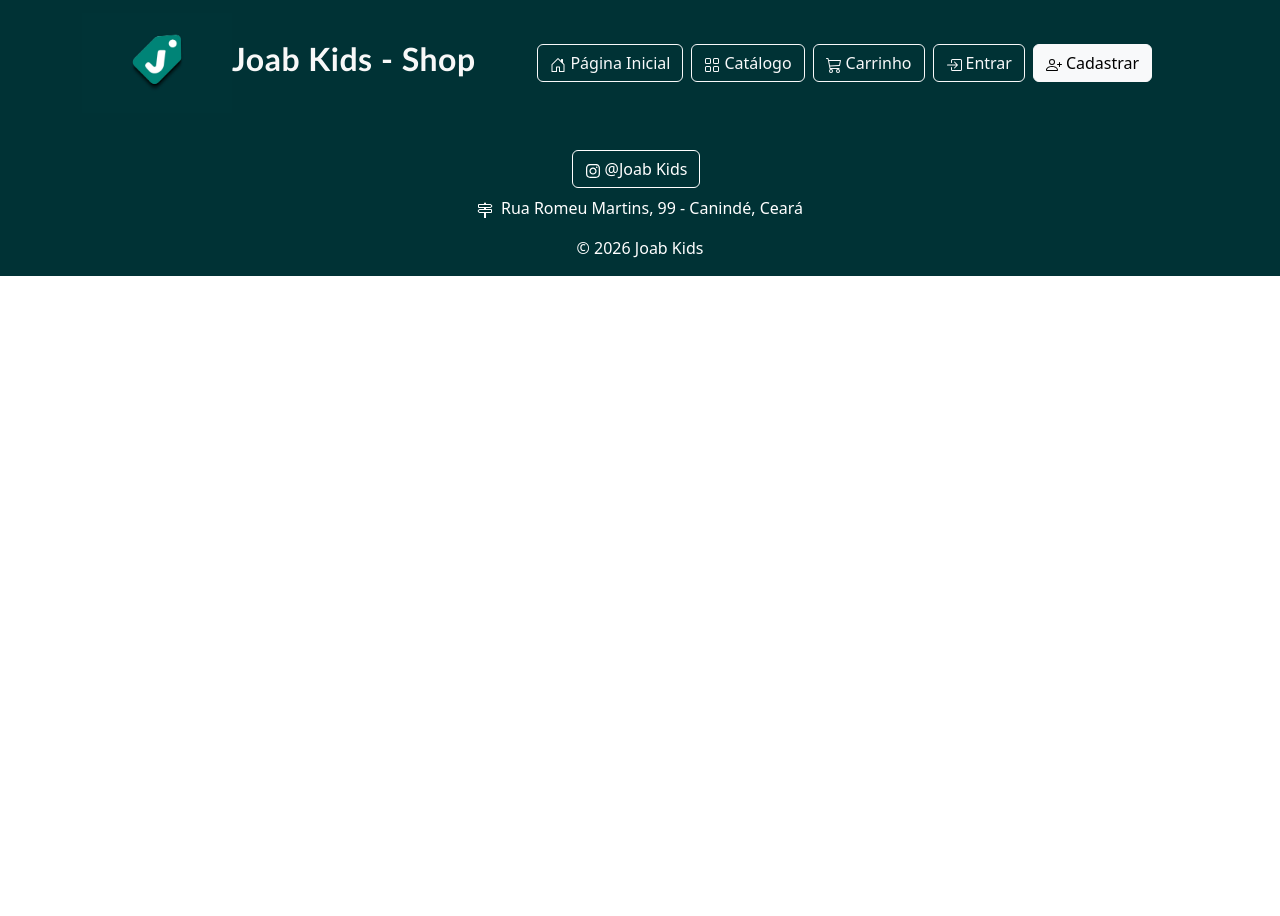
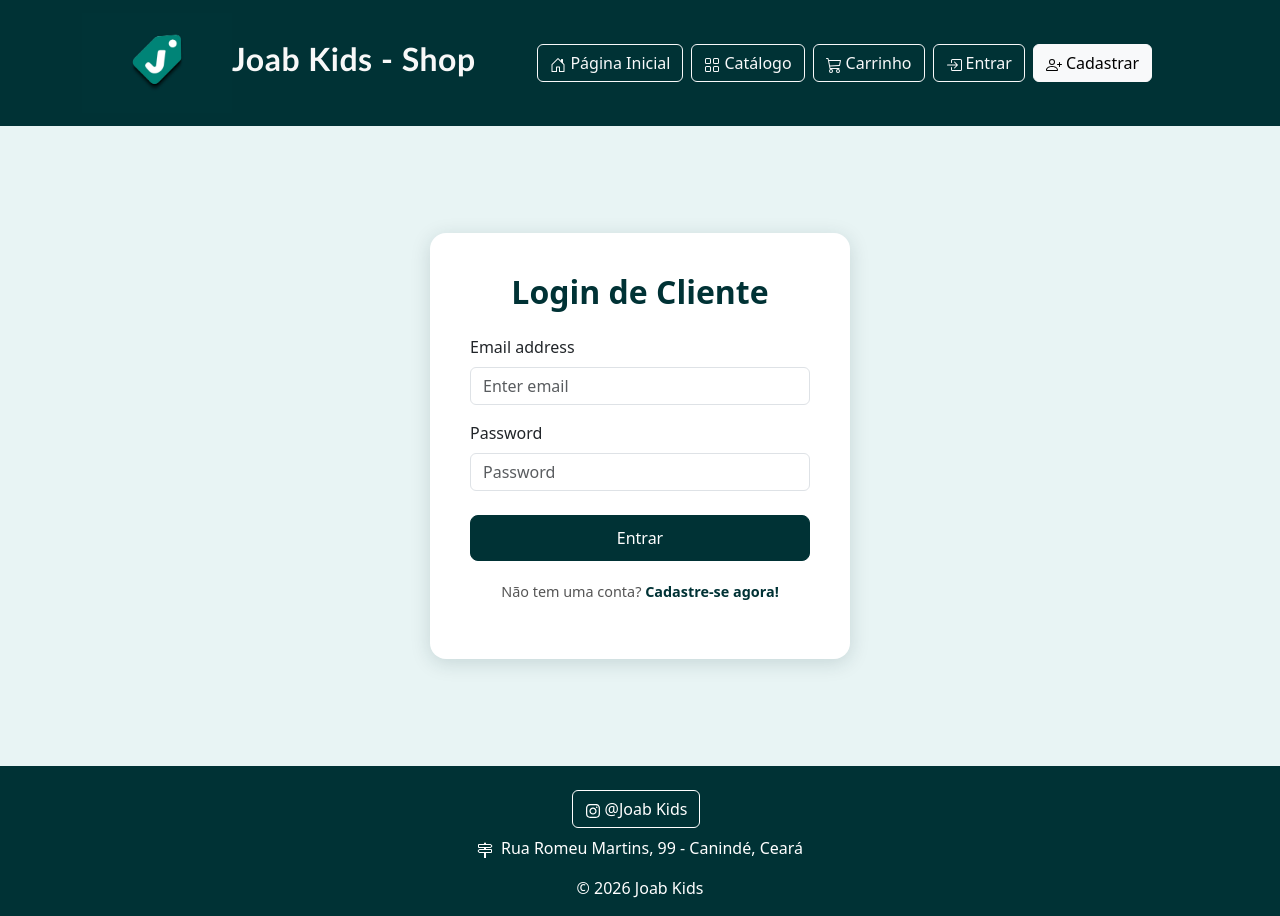
Before and after one commit to lefitano/JoabKids-Market, a React app in the folder frontend/: page /login in a window 1280 px wide. Before the commit the page ends 800 px from the top, so only its background shows below. Built offline with nearby package versions, Linux system fonts and the light colour scheme; the HTML template or start-up script is replaced by a standard one.

Commit message:
feat: criando Login.jsx e Login.css

```diff
--- /dev/null
+++ b/frontend/src/css/Login.css
@@ -0,0 +1,64 @@
+.FormLogin {
+    min-height: 80vh;
+    display: flex;
+    flex-direction: column;
+    align-items: center;
+    justify-content: center;
+    background-color: #e8f4f4;
+    padding: 40px 16px;
+}
+
+.LoginCard {
+    background-color: #fff;
+    padding: 40px;
+    border-radius: 16px;
+    box-shadow: 0 4px 20px rgba(0, 50, 53, 0.15);
+    width: 100%;
+    max-width: 420px;
+}
+
+.TiuloForm {
+    color: #003235;
+    font-weight: 700;
+    text-align: center;
+    margin-bottom: 24px;
+}
+
+.ErroForm {
+    color: #dc3545;
+    text-align: center;
+    font-size: 0.9rem;
+    margin-bottom: 12px;
+}
+
+.LoginCard .btn-primary {
+    background-color: #003235;
+    border-color: #003235;
+    width: 100%;
+    padding: 10px;
+    font-size: 1rem;
+    border-radius: 8px;
+    margin-top: 8px;
+}
+
+.LoginCard .btn-primary:hover {
+    background-color: #005a5e;
+    border-color: #005a5e;
+}
+
+.LoginCard > p {
+    text-align: center;
+    margin-top: 20px;
+    font-size: 0.9rem;
+    color: #555;
+}
+
+.LoginCard > p a {
+    color: #003235;
+    font-weight: 600;
+    text-decoration: none;
+}
+
+.LoginCard > p a:hover {
+    text-decoration: underline;
+}
--- a/frontend/src/pages/Login.jsx
+++ b/frontend/src/pages/Login.jsx
@@ -1,8 +1,47 @@
+import Button from 'react-bootstrap/Button';
+import Form from 'react-bootstrap/Form';
+import {useState} from 'react';
+import {Link, useNavigate} from 'react-router-dom';
+import  '../css/Login.css';
+
+
 export default function Login(){
+    const[email, setEmail] = useState('');
+    const[senha, setSenha] = useState('');
+    const[erro, setErro] = useState('');
+    const navigate = useNavigate();
+
+    function handleSubmit(e){
+        e.preventDefault();
+        setErro('');
+        if (!email || !senha){
+            setErro('Preencha os campos');
+            return;
+        }
+        navigate('/');
+    }
     return(
-        <>
+        <div className="FormLogin">
+            <div className="LoginCard">
+                <h2 className='TiuloForm'>Login de Cliente</h2>
+                {erro && <p className="ErroForm">{erro}</p>}
+                <Form onSubmit={handleSubmit}>
+                    <Form.Group className="mb-3" controlId="formBasicEmail">
+                        <Form.Label>Email address</Form.Label>
+                        <Form.Control type="email" value={email} onChange={(e) => setEmail(e.target.value)} placeholder="Enter email" />
+                    </Form.Group>
 
-        </>
+                    <Form.Group className="mb-3" controlId="formBasicPassword">
+                        <Form.Label>Password</Form.Label>
+                        <Form.Control type="password" value={senha} onChange={(e) => setSenha(e.target.value)} placeholder="Password" />
+                    </Form.Group>
+                    <Button variant="primary" type="submit">
+                        Entrar
+                    </Button>
+                </Form>
+                <p>Não tem uma conta? <Link to="/cadastro">Cadastre-se agora!</Link></p>
+            </div>
+        </div>
 
     )
 }
```
